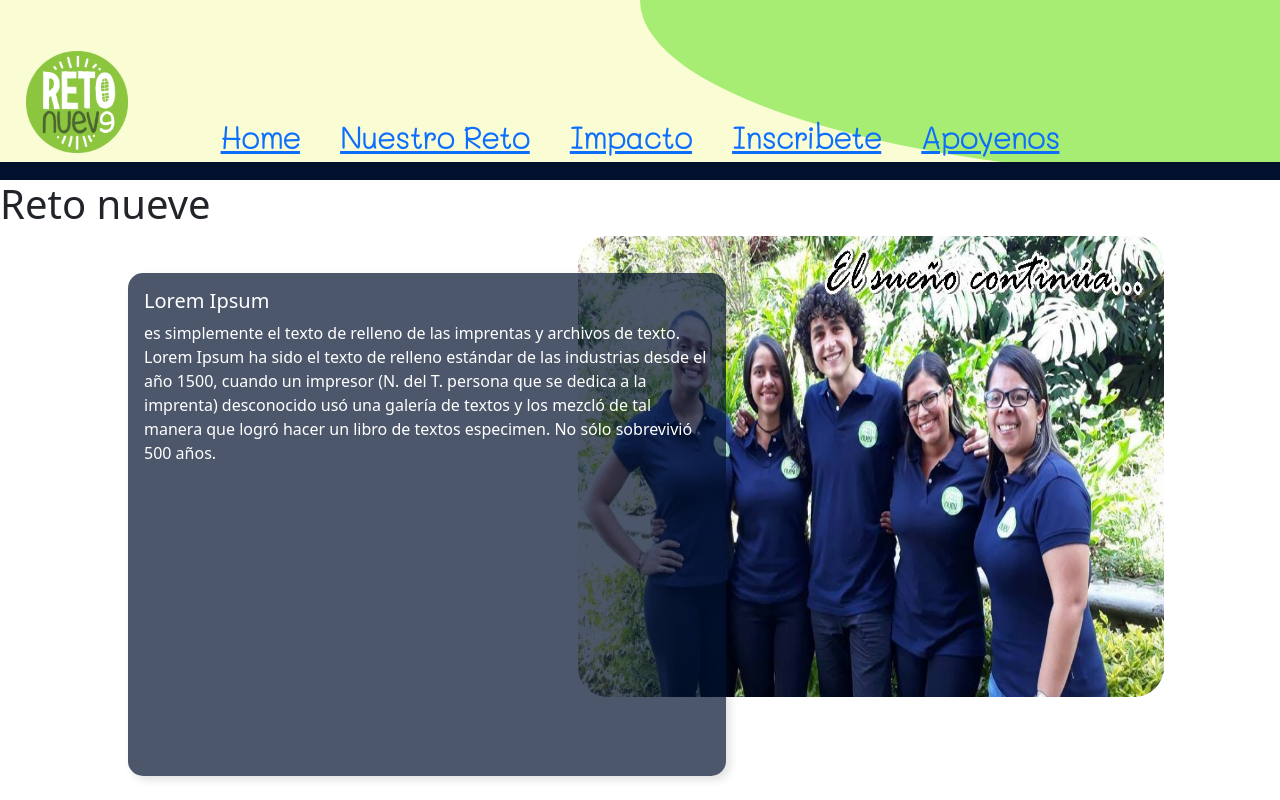
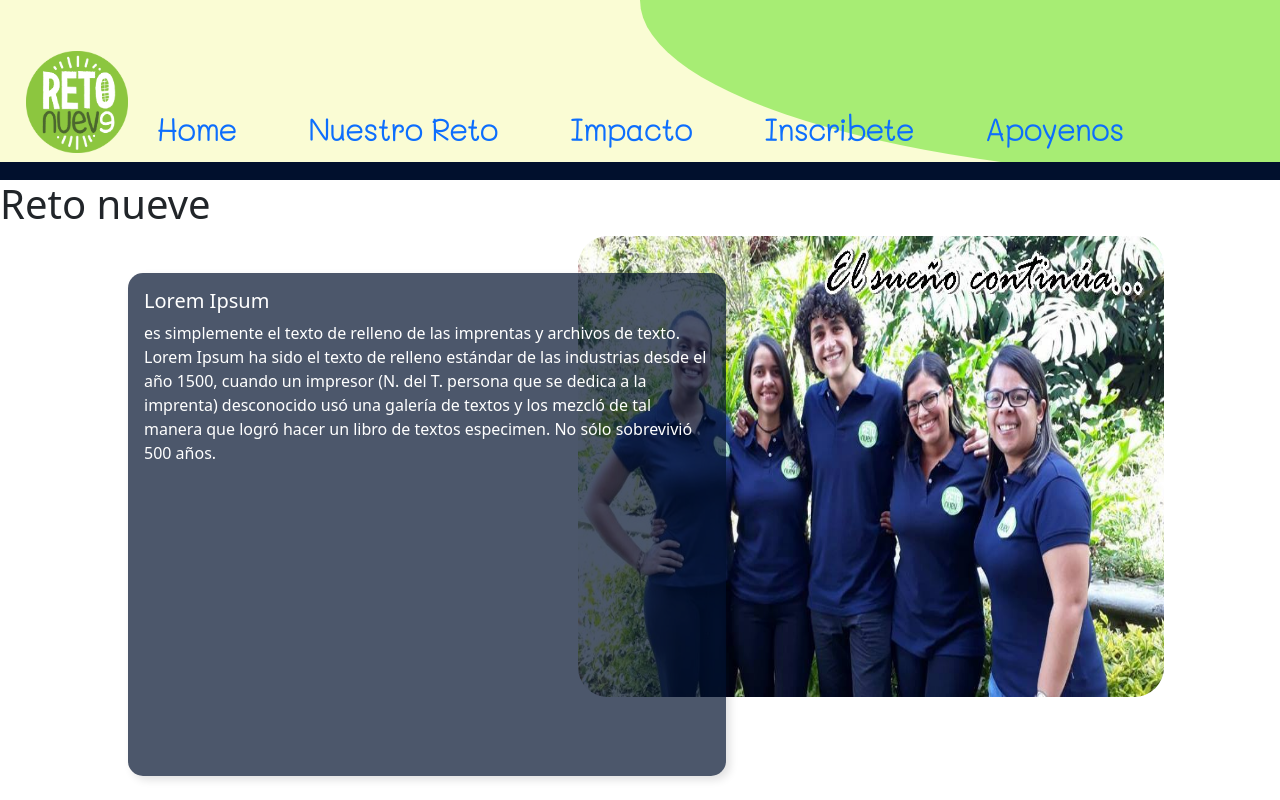
Before and after one commit to DevPetter/projectRetoNueve, a React app: page / in a window 1280 px wide. Shown: the top 800 px of the page. Built offline with nearby package versions, Linux system fonts and the light colour scheme.

Commit message:
Ajustes NavBar

```diff
--- a/src/assets/style/header.css
+++ b/src/assets/style/header.css
@@ -23,7 +23,8 @@
 }
 
 .color-nav {
-  padding: 20px;
+  padding: 40px;
+  margin:20px;
   font-weight: 700;
   color: #01102d;
 }
--- a/src/assets/style/helpus.css
+++ b/src/assets/style/helpus.css
@@ -1,5 +1,5 @@
 .help-us-style{
-    background: rgb(133, 119, 242);
+    background: rgb(251, 5, 5);
     position: relative;
     height: 1080px;
     width: 100%;
--- a/src/components/Navbar.jsx
+++ b/src/components/Navbar.jsx
@@ -9,25 +9,12 @@ export const Navbar = () => {
     <>
       <Nav className="justify-content-center" activeKey="/home">
 
-        <Nav.Item className="color-nav">
-          <Link to="/">Home</Link>
-        </Nav.Item>
-
-        <Nav.Item className="color-nav">
-          <Link to="reto">Nuestro Reto</Link>
-        </Nav.Item>
-
-        <Nav.Item className="color-nav">
-          <Link to="impacto">Impacto</Link>
-        </Nav.Item>
-
-        <Nav.Item className="color-nav">
-          <Link to="inscribete">Inscribete</Link>
-        </Nav.Item>
-
-        <Nav.Item className="color-nav">
-          <Link to="apoyenos">Apoyenos</Link>
-        </Nav.Item>
+      {/* <Nav.Link href="#home">Home</Nav.Link> */}
+      <Nav.Link as={Link} to="/"  className="color-nav">Home</Nav.Link>
+      <Nav.Link as={Link} to="reto"  className="color-nav">Nuestro Reto</Nav.Link>
+      <Nav.Link as={Link} to="impacto"  className="color-nav">Impacto</Nav.Link>
+      <Nav.Link as={Link} to="inscribete"  className="color-nav">Inscribete</Nav.Link>
+      <Nav.Link as={Link} to="apoyenos"  className="color-nav">Apoyenos</Nav.Link>
 
       </Nav>
     </>
```
